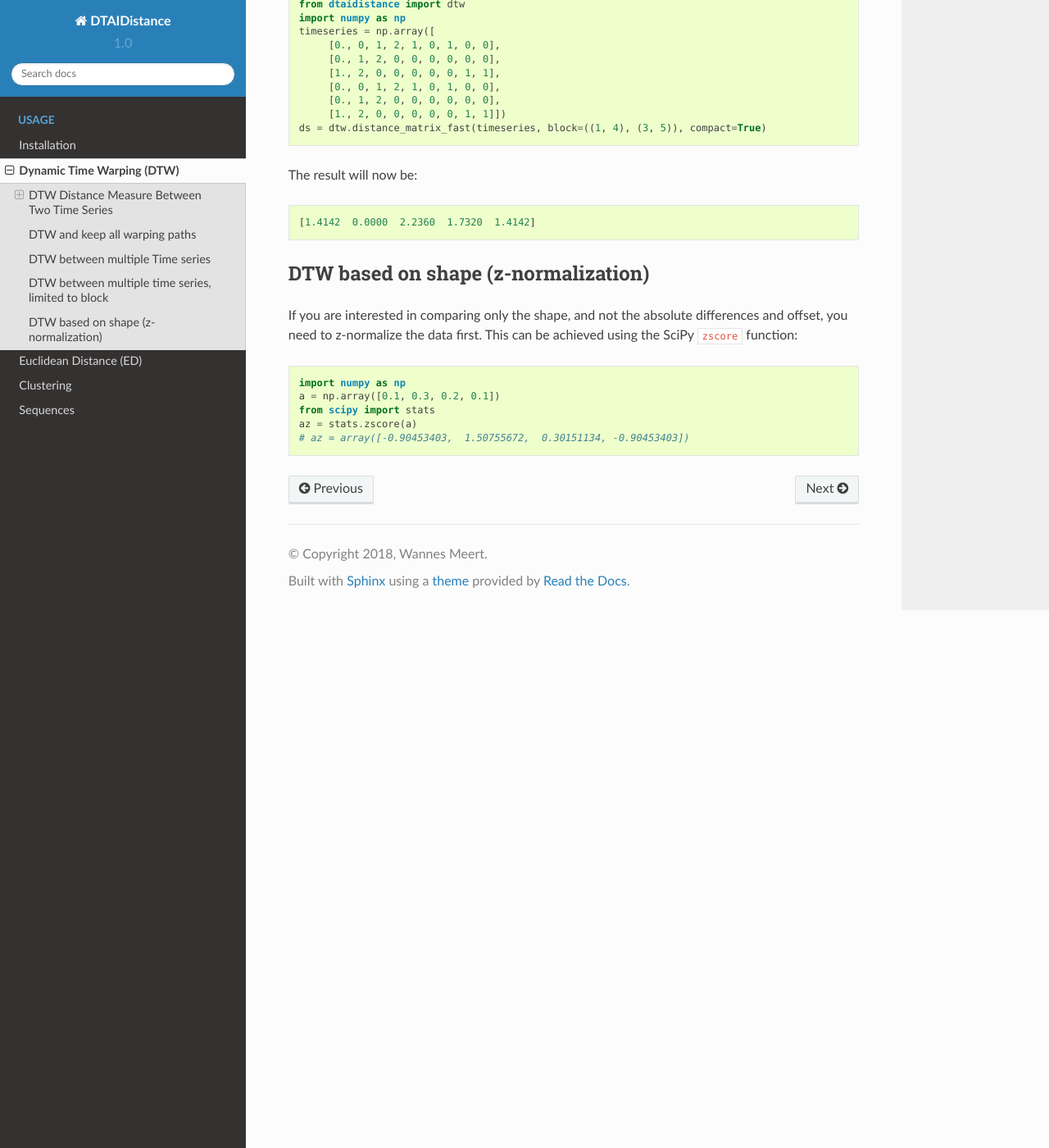
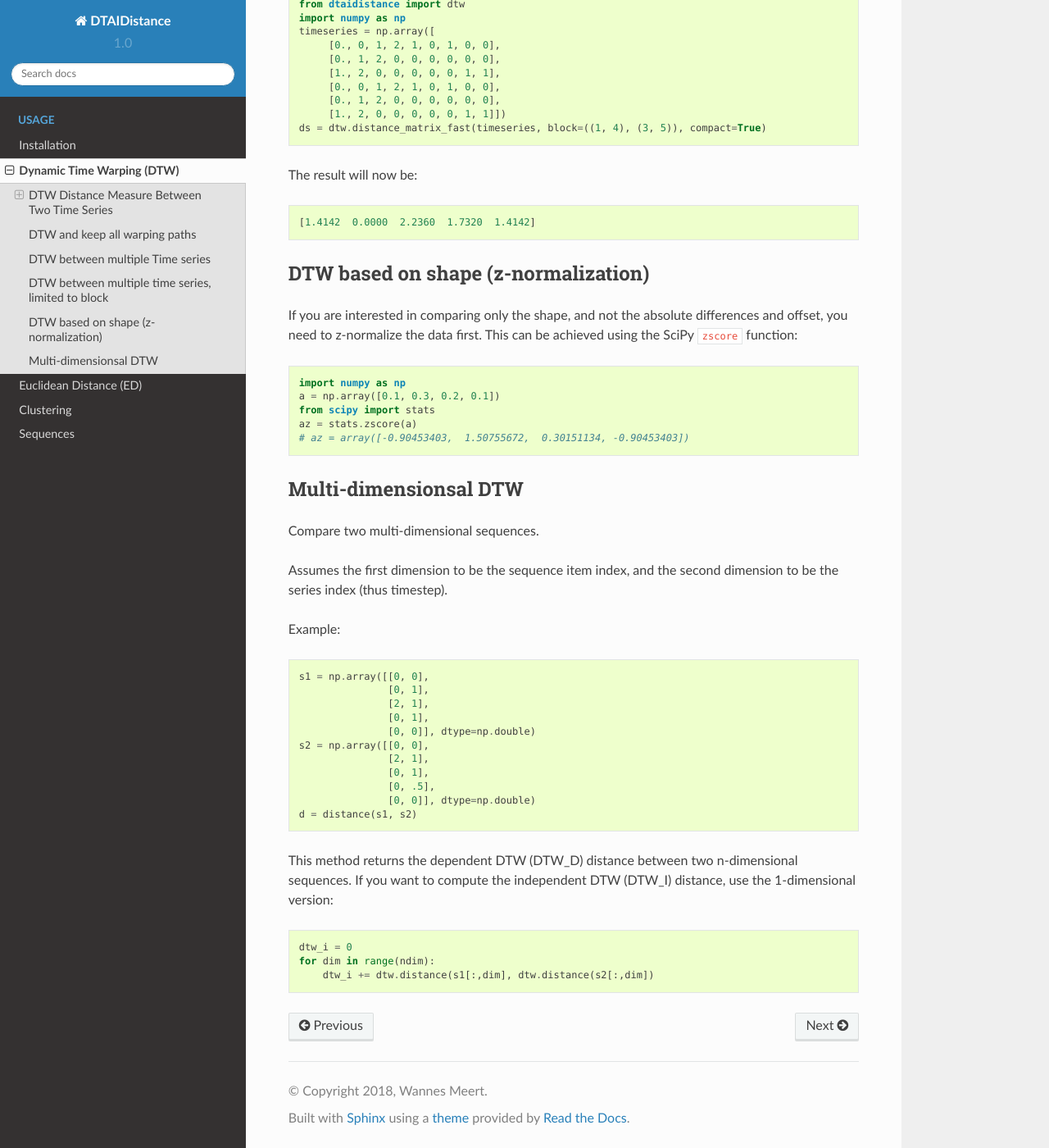
Before and after one commit to wannesm/dtaidistance, a Sphinx documentation site: the page built from docs/usage/dtw.rst, in a window 1280 px wide and 1400 px high, scrolled down 4470 px. Shown: the whole window at 82% size. Built offline with Sphinx 7.4.7 and the Read the Docs theme 2.0.0, drawn with Linux system fonts in a browser that asks for light colours; some of the changed text lies outside the part shown.

Commit message:
ndim docs

```diff
--- a/docs/usage/dtw.rst
+++ b/docs/usage/dtw.rst
@@ -248,3 +248,37 @@ using the SciPy ``zscore`` function:
     from scipy import stats
     az = stats.zscore(a)
     # az = array([-0.90453403,  1.50755672,  0.30151134, -0.90453403])
+
+Multi-dimensionsal DTW
+^^^^^^^^^^^^^^^^^^^^^^
+
+Compare two multi-dimensional sequences.
+
+Assumes the first dimension to be the sequence item index, and the second
+dimension to be the series index (thus timestep).
+
+Example:
+
+::
+
+    s1 = np.array([[0, 0],
+                   [0, 1],
+                   [2, 1],
+                   [0, 1],
+                   [0, 0]], dtype=np.double)
+    s2 = np.array([[0, 0],
+                   [2, 1],
+                   [0, 1],
+                   [0, .5],
+                   [0, 0]], dtype=np.double)
+    d = distance(s1, s2)
+
+This method returns the dependent DTW (DTW_D) distance between two
+n-dimensional sequences. If you want to compute the independent DTW
+(DTW_I) distance, use the 1-dimensional version:
+
+::
+
+    dtw_i = 0
+    for dim in range(ndim):
+        dtw_i += dtw.distance(s1[:,dim], dtw.distance(s2[:,dim])
```
Also changed, not shown: other parts of docs/usage/dtw.rst (+1 -1 lines), 1 other file.
